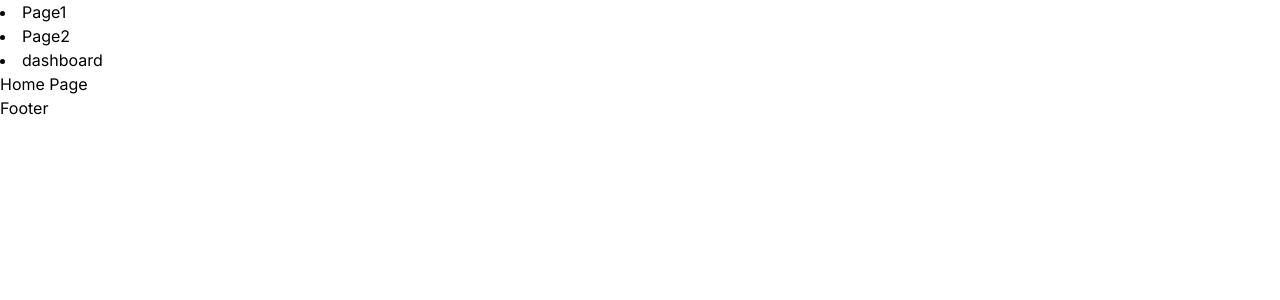
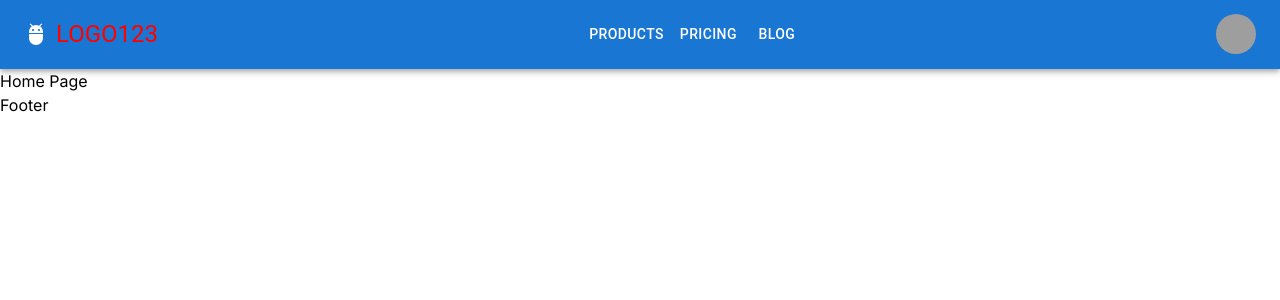
Before and after one commit to nguyenmyduyen123/naksu_web_sale, a Next.js app: page / in a window 1280 px wide. Shown: the top 300 px of the page. Built offline with nearby package versions, Linux system fonts and the light colour scheme; grey boxes are pictures that could not be loaded.

Commit message:
add code

```diff
--- a/package.json
+++ b/package.json
@@ -13,6 +13,7 @@
     "@emotion/react": "^11.11.4",
     "@emotion/styled": "^11.11.5",
     "@hookform/resolvers": "^3.9.0",
+    "@mui/icons-material": "^5.16.7",
     "@mui/material": "^5.15.20",
     "axios": "^1.7.4",
     "next": "14.2.3",
--- a/src/components/Header.tsx
+++ b/src/components/Header.tsx
@@ -1,19 +1,174 @@
+"use client";
 import Link from "next/link";
 
-export default function Header() {
+// export default function Header() {
+//   return (
+//     <div>
+//       <li key={1}>
+//         <Link href={"/page1"} scroll={false}>
+//           Page1
+//         </Link>
+//       </li>{" "}
+//       <li key={2}>
+//         <Link href={"/page2"}>Page2</Link>
+//       </li>{" "}
+//       <li key={3}>
+//         <Link href={"/dashboard"}>dashboard</Link>
+//       </li>{" "}
+//     </div>
+//   );
+// }
+
+import * as React from "react";
+import AppBar from "@mui/material/AppBar";
+import Box from "@mui/material/Box";
+import Toolbar from "@mui/material/Toolbar";
+import IconButton from "@mui/material/IconButton";
+import Typography from "@mui/material/Typography";
+import Menu from "@mui/material/Menu";
+import MenuIcon from "@mui/icons-material/Menu";
+import Container from "@mui/material/Container";
+import Avatar from "@mui/material/Avatar";
+import Button from "@mui/material/Button";
+import Tooltip from "@mui/material/Tooltip";
+import MenuItem from "@mui/material/MenuItem";
+import AdbIcon from "@mui/icons-material/Adb";
+import KLabel from "@/uikit/Label";
+
+const pages = ["Products", "Pricing", "Blog"];
+const settings = ["Profile", "Account", "Dashboard", "Logout"];
+
+function ResponsiveAppBar() {
+  const [anchorElNav, setAnchorElNav] = React.useState<null | HTMLElement>(
+    null
+  );
+  const [anchorElUser, setAnchorElUser] = React.useState<null | HTMLElement>(
+    null
+  );
+
+  const handleOpenNavMenu = (event: React.MouseEvent<HTMLElement>) => {
+    setAnchorElNav(event.currentTarget);
+  };
+  const handleOpenUserMenu = (event: React.MouseEvent<HTMLElement>) => {
+    setAnchorElUser(event.currentTarget);
+  };
+
+  const handleCloseNavMenu = () => {
+    setAnchorElNav(null);
+  };
+
+  const handleCloseUserMenu = () => {
+    setAnchorElUser(null);
+  };
+
   return (
-    <div>
-      <li key={1}>
-        <Link href={"/page1"} scroll={false}>
-          Page1
-        </Link>
-      </li>{" "}
-      <li key={2}>
-        <Link href={"/page2"}>Page2</Link>
-      </li>{" "}
-      <li key={3}>
-        <Link href={"/dashboard"}>dashboard</Link>
-      </li>{" "}
-    </div>
+    <AppBar position="static">
+      <Container maxWidth="xl">
+        <Toolbar disableGutters>
+          <AdbIcon sx={{ display: { xs: "none", md: "flex" }, mr: 1 }} />
+          <KLabel.Text
+            flexGrow={1}
+            color={"red"}
+            sx={{
+              mr: 2,
+              display: { xs: "none", md: "flex" },
+            }}
+          >
+            LOGO123
+          </KLabel.Text>
+
+          <Box sx={{ flexGrow: 1, display: { xs: "flex", md: "none" } }}>
+            <IconButton
+              size="large"
+              aria-label="account of current user"
+              aria-controls="menu-appbar"
+              aria-haspopup="true"
+              onClick={handleOpenNavMenu}
+              color="inherit"
+            >
+              <MenuIcon />
+            </IconButton>
+            <Menu
+              id="menu-appbar"
+              anchorEl={anchorElNav}
+              anchorOrigin={{
+                vertical: "bottom",
+                horizontal: "left",
+              }}
+              keepMounted
+              transformOrigin={{
+                vertical: "top",
+                horizontal: "left",
+              }}
+              open={Boolean(anchorElNav)}
+              onClose={handleCloseNavMenu}
+              sx={{
+                display: { xs: "block", md: "none" },
+              }}
+            >
+              {pages.map((page) => (
+                <MenuItem key={page} onClick={handleCloseNavMenu}>
+                  <Typography textAlign="center">{page}</Typography>
+                </MenuItem>
+              ))}
+            </Menu>
+          </Box>
+          <AdbIcon sx={{ display: { xs: "flex", md: "none" }, mr: 1 }} />
+          <KLabel.Text
+            color={"red"}
+            sx={{
+              mr: 2,
+              display: { xs: "flex", md: "none" },
+              flexGrow: 1,
+            }}
+          >
+            LOGO1
+          </KLabel.Text>
+          <Box sx={{ flexGrow: 1, display: { xs: "none", md: "flex" } }}>
+            {pages.map((page) => (
+              <Button
+                key={page}
+                onClick={handleCloseNavMenu}
+                sx={{ my: 2, color: "white", display: "block" }}
+              >
+                {page}
+              </Button>
+            ))}
+          </Box>
+
+          <Box sx={{ flexGrow: 0 }}>
+            <Tooltip title="Open settings">
+              <IconButton onClick={handleOpenUserMenu} sx={{ p: 0 }}>
+                <Avatar alt="Remy Sharp" src="/static/images/avatar/2.jpg" />
+              </IconButton>
+            </Tooltip>
+            <Menu
+              sx={{ mt: "45px" }}
+              id="menu-appbar"
+              anchorEl={anchorElUser}
+              anchorOrigin={{
+                vertical: "top",
+                horizontal: "right",
+              }}
+              keepMounted
+              transformOrigin={{
+                vertical: "top",
+                horizontal: "right",
+              }}
+              open={Boolean(anchorElUser)}
+              onClose={handleCloseUserMenu}
+            >
+              {settings.map((setting) => (
+                <MenuItem key={setting} onClick={handleCloseUserMenu}>
+                  {/* <Typography textAlign="center">{setting}</Typography> */}
+                  <KLabel.Text textAlign="center">{setting}</KLabel.Text>
+                </MenuItem>
+              ))}
+            </Menu>
+          </Box>
+        </Toolbar>
+      </Container>
+    </AppBar>
   );
 }
+export default ResponsiveAppBar;
--- /dev/null
+++ b/src/uikit/Label/Text.tsx
@@ -0,0 +1,25 @@
+import { Typography, TypographyProps } from "@mui/material";
+import { memo } from "react";
+
+interface TextProps extends Omit<TypographyProps, "children"> {
+  children: any;
+  onPress?: () => void;
+}
+
+const Text = ({ children, onPress, ...props }: TextProps) => {
+  return (
+    <>
+      <Typography
+        variant="h5"
+        noWrap
+        component="a"
+        onClick={onPress}
+        {...props}
+      >
+        {children}
+      </Typography>
+    </>
+  );
+};
+
+export default memo(Text);
--- /dev/null
+++ b/src/uikit/Label/index.ts
@@ -0,0 +1,5 @@
+import Text from "./Text";
+
+export default class KLabel {
+  static Text = Text;
+}
```
Also changed, not shown: src/services/index.ts (+4 -5 lines), 1 other file (tests, documents, lock files or other folders).
